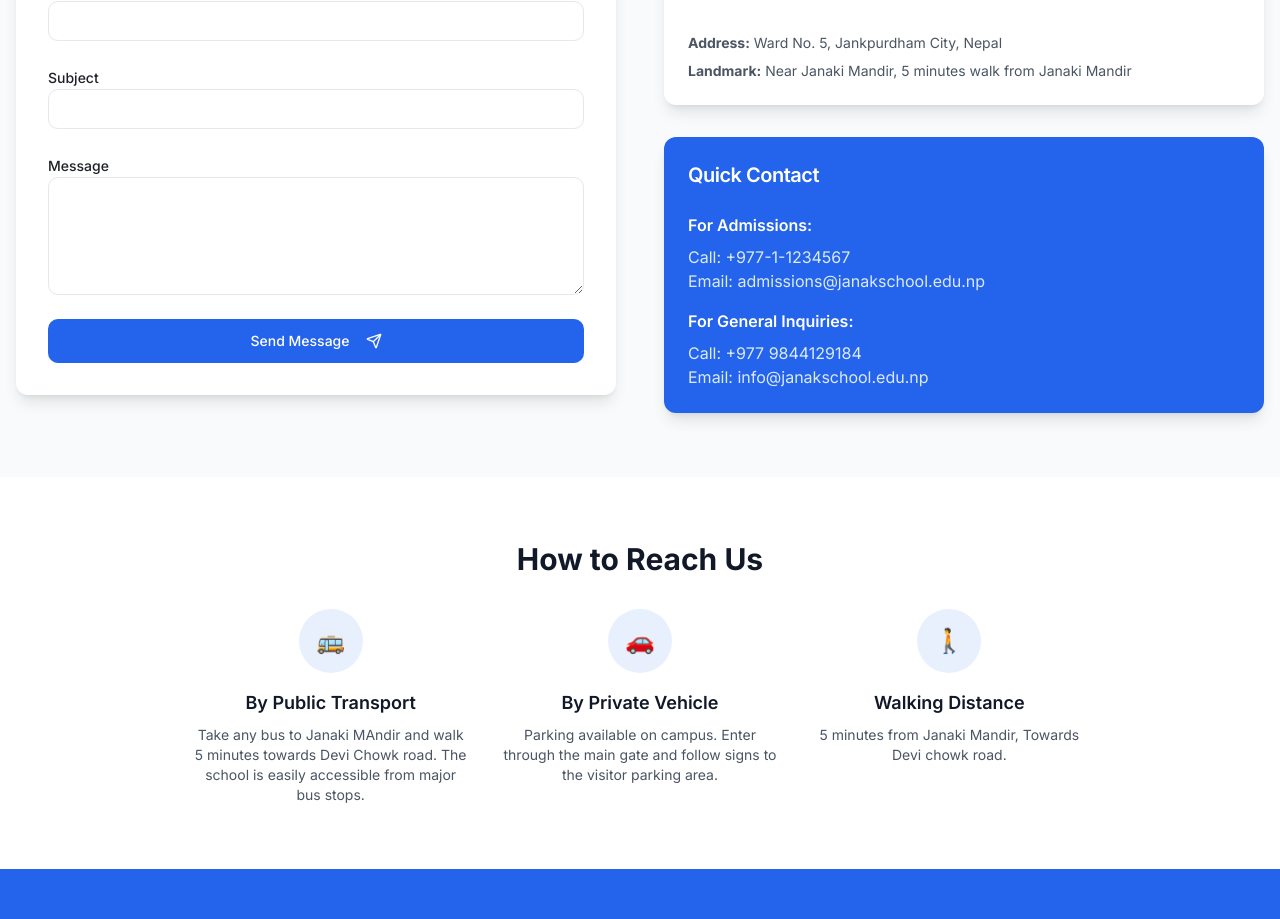
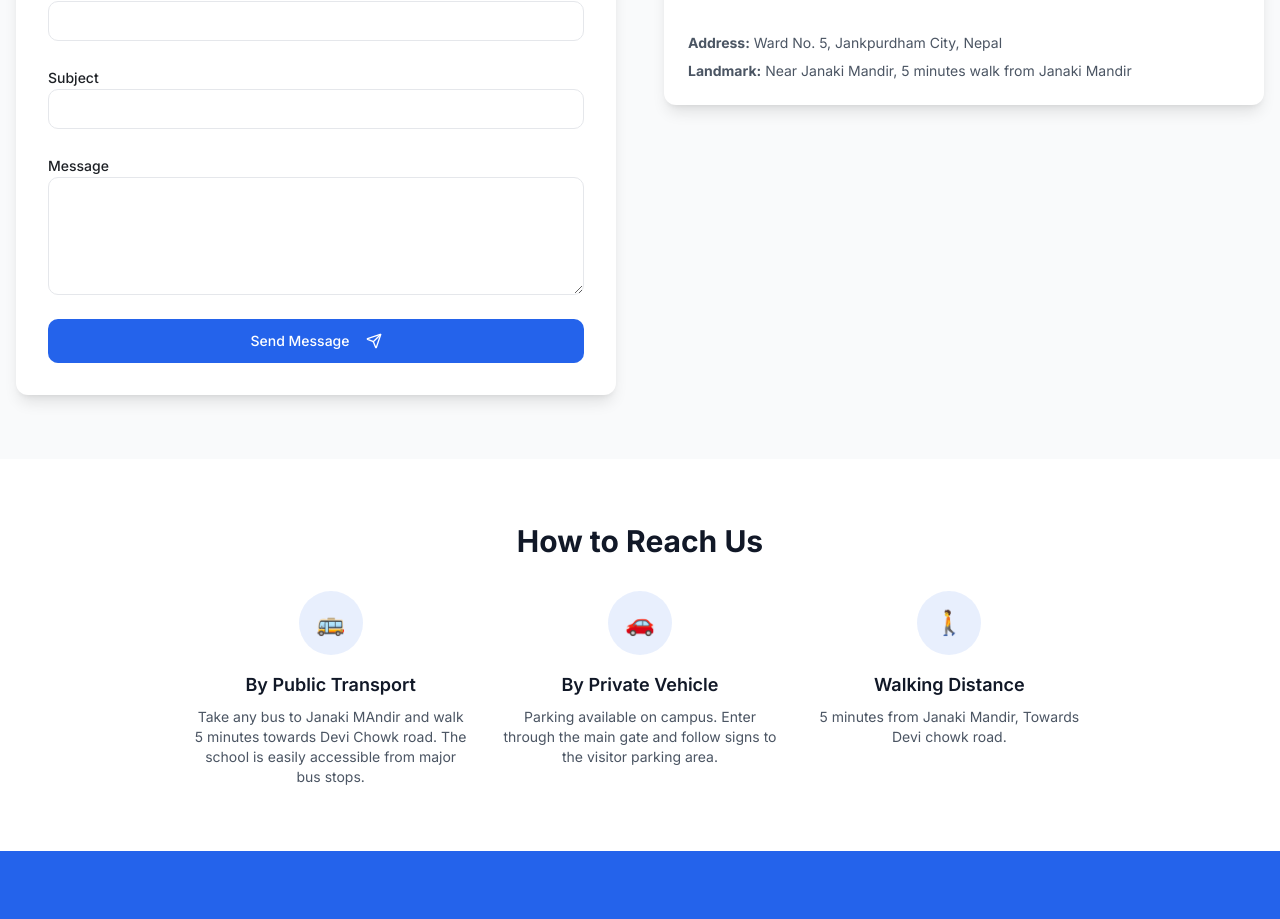
Before and after one commit to ANKIT0514/janakschoolweb, a React (Vite) app: page /contact in a window 1280 px wide. Shown: the part 1163-2082 px from the top of the page. Built offline with nearby package versions, Linux system fonts and the light colour scheme; grey boxes are pictures that could not be loaded.

Commit message:
quick remove

```diff
--- a/src/pages/Contact.tsx
+++ b/src/pages/Contact.tsx
@@ -221,26 +221,6 @@ const Contact = () => {
                 </CardContent>
               </Card>
 
-              {/* Quick Contact */}
-              <Card className="bg-primary text-white border-0 shadow-lg">
-                <CardHeader>
-                  <CardTitle className="text-xl">Quick Contact</CardTitle>
-                </CardHeader>
-                <CardContent>
-                  <div className="space-y-4">
-                    <div>
-                      <h4 className="font-semibold mb-2">For Admissions:</h4>
-                      <p className="text-blue-100">Call: +977-1-1234567</p>
-                      <p className="text-blue-100">Email: admissions@janakschool.edu.np</p>
-                    </div>
-                    <div>
-                      <h4 className="font-semibold mb-2">For General Inquiries:</h4>
-                      <p className="text-blue-100">Call: +977 9844129184</p>
-                      <p className="text-blue-100">Email: info@janakschool.edu.np</p>
-                    </div>
-                  </div>
-                </CardContent>
-              </Card>
             </div>
           </div>
         </div>
```
